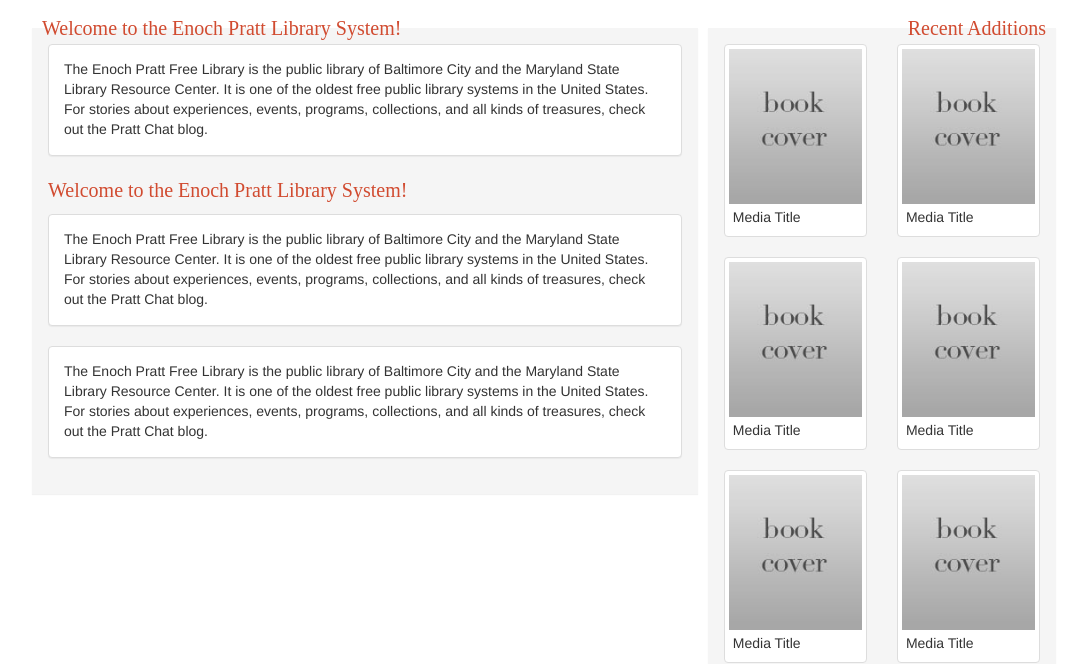
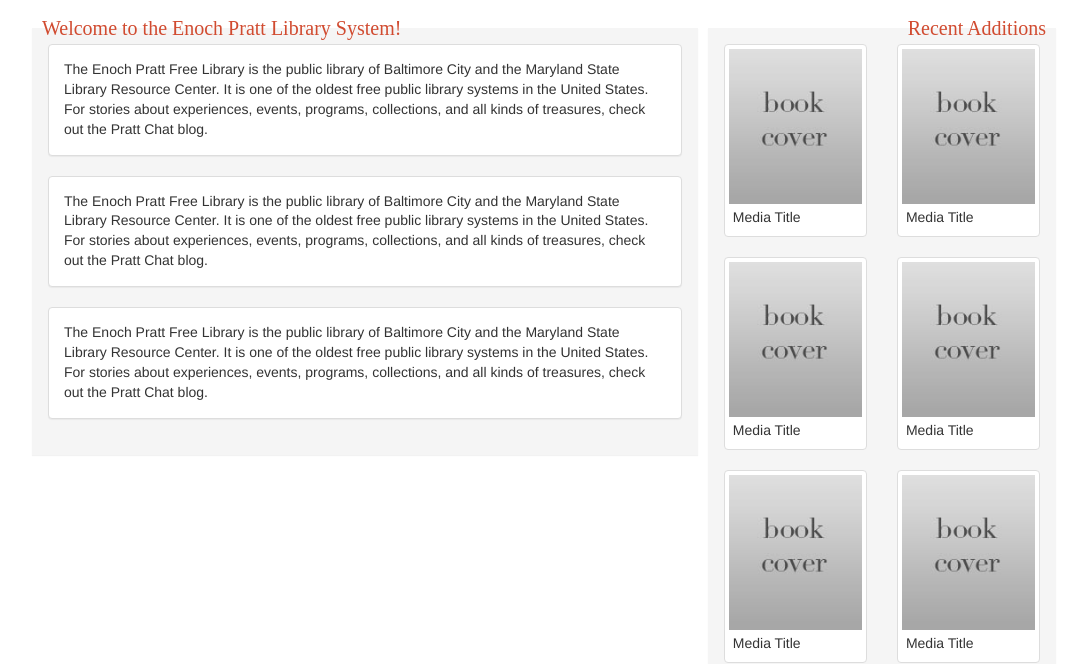
Before and after one commit to scfogle/liberryproject, a plain HTML site: page index.html in a window 1280 px wide. Shown: the part 168-832 px from the top of the page, without its empty margins (96-1183 px from the left). Drawn offline with nearby package versions, Linux system fonts and the light colour scheme.

Commit message:
Revert "2"
This reverts commit a586e5aafae6390c5778d018d578483cd8faefa8.

```diff
--- a/index.html
+++ b/index.html
@@ -99,7 +99,6 @@
 It is one of the oldest free public library systems in the United States. For stories about experiences, events, programs, collections, and all kinds of treasures, check out the Pratt Chat blog.
   </div>
 </div>
-<p class="nt1">Welcome to the Enoch Pratt Library System!</p>
 <div class="panel panel-default">
   <div class="panel-body">
     The Enoch Pratt Free Library is the public library of Baltimore City and the Maryland State Library Resource Center.
```
